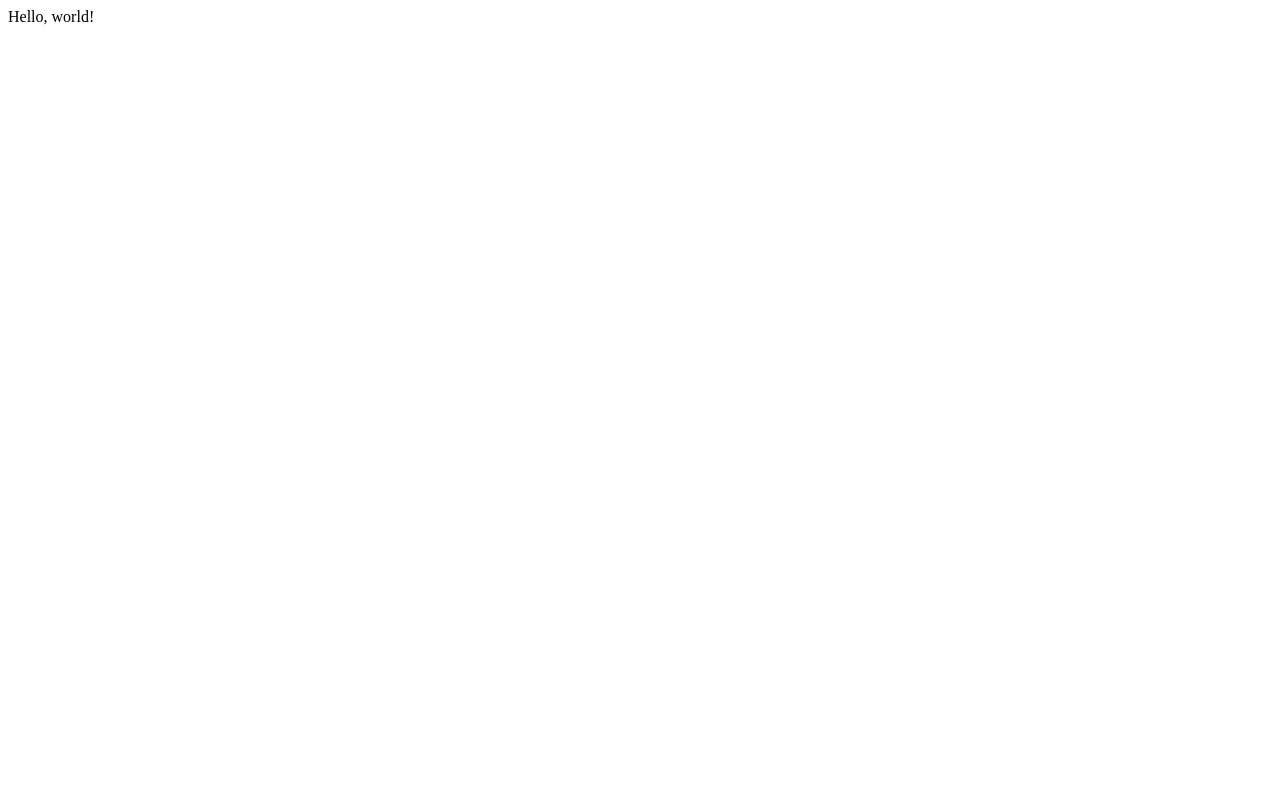
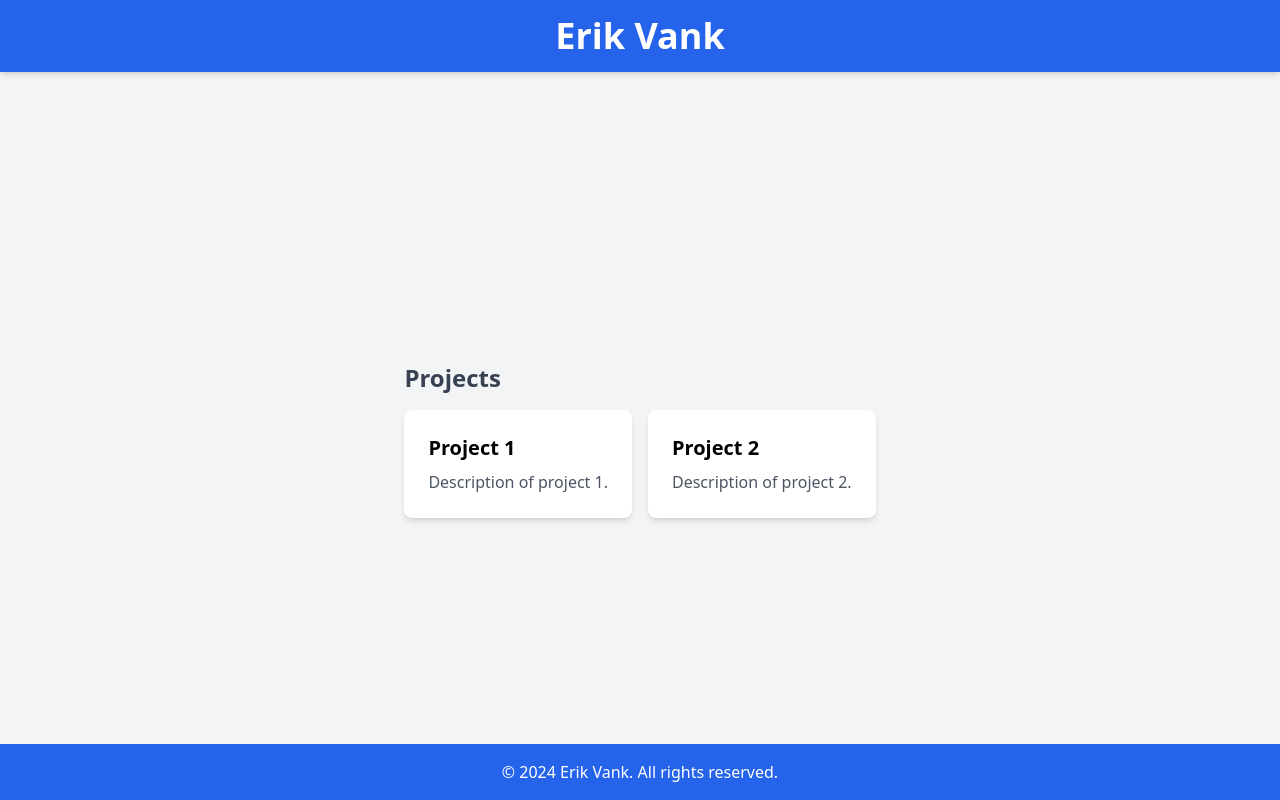
Before and after one commit to erikv05/erikv05.github.io, a React (Create React App) app in the folder web-ui/: page / in a window 1280 px wide. Built offline with nearby package versions, Linux system fonts and the light colour scheme.

Commit message:
feat: add some boilerplate code

```diff
--- a/web-ui/package.json
+++ b/web-ui/package.json
@@ -14,6 +14,7 @@
     "react": "^18.3.1",
     "react-dom": "^18.3.1",
     "react-scripts": "5.0.1",
+    "react-type-animation": "^3.2.0",
     "typescript": "^4.9.5",
     "web-vitals": "^2.1.4"
   },
@@ -44,6 +45,9 @@
     ]
   },
   "devDependencies": {
-    "@babel/plugin-transform-private-property-in-object": "^7.24.7"
+    "@babel/plugin-transform-private-property-in-object": "^7.24.7",
+    "autoprefixer": "^10.4.20",
+    "postcss": "^8.4.45",
+    "tailwindcss": "^3.4.11"
   }
 }
--- /dev/null
+++ b/web-ui/postcss.config.js
@@ -0,0 +1,6 @@
+module.exports = {
+  plugins: {
+    tailwindcss: {},
+    autoprefixer: {},
+  },
+}
--- a/web-ui/src/App.tsx
+++ b/web-ui/src/App.tsx
@@ -1,7 +1,45 @@
 import React from "react";
+import { TypeAnimation } from "react-type-animation";
 
-function App() {
-  return <div>Hello, world!</div>;
-}
+const App: React.FC = () => {
+  return (
+    <div className="min-h-screen bg-gray-100 flex flex-col items-center justify-center">
+      <header className="w-full bg-blue-600 text-white py-4 shadow-md">
+        <div className="flex items-center justify-center">
+          <TypeAnimation
+            className="text-center text-4xl font-bold"
+            sequence={["Erik Vank"]}
+            wrapper="span"
+            speed={25}
+            style={{ display: "inline-block" }}
+            cursor={false}
+          />
+        </div>
+      </header>
+      <main className="flex-grow flex flex-col items-center justify-center">
+        <div className="text-center my-8"></div>
+        <section className="w-full max-w-4xl px-4">
+          <h2 className="text-2xl font-semibold text-gray-700 mb-4">
+            Projects
+          </h2>
+          <div className="grid grid-cols-1 md:grid-cols-2 gap-4">
+            <div className="bg-white p-6 rounded-lg shadow-md">
+              <h3 className="text-xl font-bold mb-2">Project 1</h3>
+              <p className="text-gray-600">Description of project 1.</p>
+            </div>
+            <div className="bg-white p-6 rounded-lg shadow-md">
+              <h3 className="text-xl font-bold mb-2">Project 2</h3>
+              <p className="text-gray-600">Description of project 2.</p>
+            </div>
+            {/* Add more projects as needed */}
+          </div>
+        </section>
+      </main>
+      <footer className="w-full bg-blue-600 text-white py-4 text-center">
+        <p>&copy; 2024 Erik Vank. All rights reserved.</p>
+      </footer>
+    </div>
+  );
+};
 
 export default App;
--- /dev/null
+++ b/web-ui/src/index.css
@@ -0,0 +1,3 @@
+@tailwind base;
+@tailwind components;
+@tailwind utilities;
--- a/web-ui/src/index.tsx
+++ b/web-ui/src/index.tsx
@@ -1,6 +1,7 @@
 import React from "react";
 import ReactDOM from "react-dom/client";
 import App from "./App";
+import "./index.css";
 
 const root = ReactDOM.createRoot(
   document.getElementById("root") as HTMLElement
--- /dev/null
+++ b/web-ui/tailwind.config.js
@@ -0,0 +1,8 @@
+/** @type {import('tailwindcss').Config} */
+module.exports = {
+  content: ["./src/**/*.{js,jsx,ts,tsx}"],
+  theme: {
+    extend: {},
+  },
+  plugins: [],
+};
```
Also changed, not shown: 2 other files (tests, documents, lock files or other folders).
